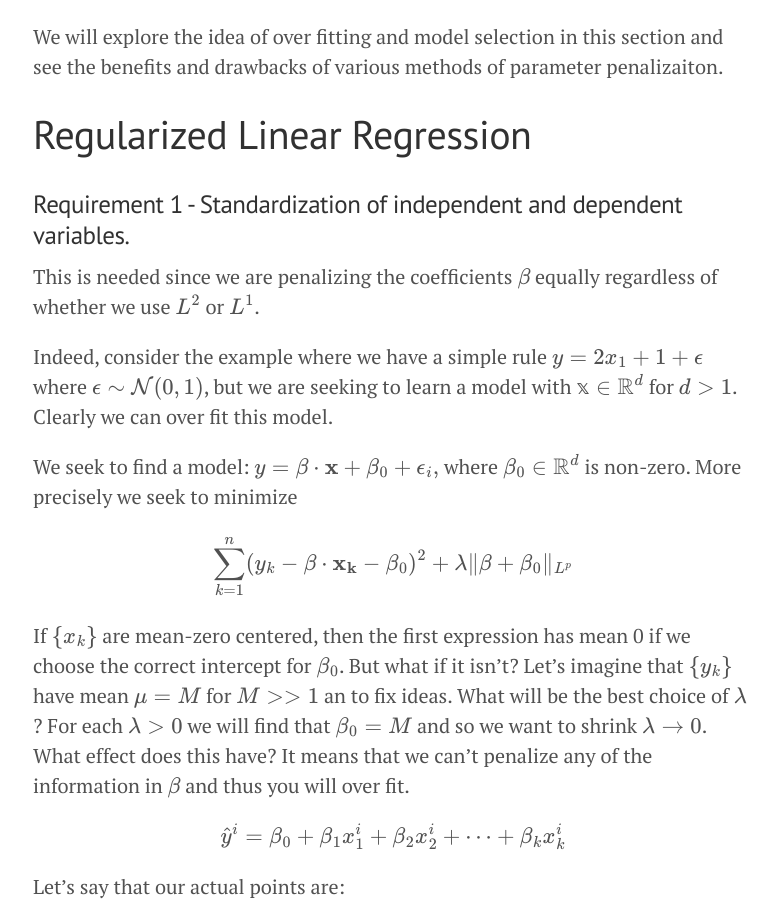
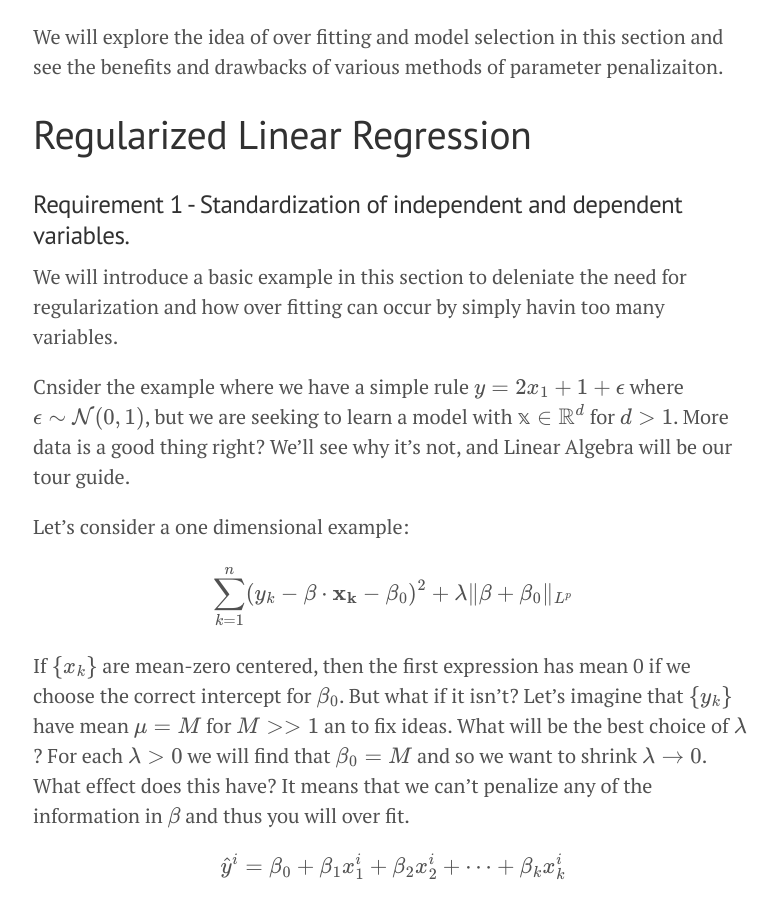
Before and after one commit to doriang102/doriang102.github.io, a Jekyll site: the page built from _posts/2017-10-13-model-selection,-regularization,-and-evaluation.md, in a window 1280 px wide and 900 px high, scrolled down 537 px. Shown: the whole window, without its empty margins (247-1025 px from the left). Built offline with Jekyll 4.4.1, drawn with Linux system fonts in a browser that asks for light colours; our own code applies the rules of GitHub Pages for plain Markdown files; formulas are drawn with MathJax 3.

Commit message:
Update 2017-10-13-model-selection,-regularization,-and-evaluation.md

```diff
--- a/_posts/2017-10-13-model-selection,-regularization,-and-evaluation.md
+++ b/_posts/2017-10-13-model-selection,-regularization,-and-evaluation.md
@@ -11,13 +11,12 @@ We will explore the idea of over fitting and model selection in this section and
 
 ### Requirement 1 - Standardization of independent and dependent variables.
 
-This is needed since we are penalizing the coefficients $$\beta$$ equally regardless of whether we use $$L^2$$ or $$L^1$$.
+We will introduce a basic example in this section to deleniate the need for regularization and how over fitting can occur by simply havin too many variables.
 
-Indeed, consider the example where we have a simple rule $$ y = 2x_1 + 1 + \epsilon$$ where $$\epsilon \sim \mathcal{N}(0,1)$$, but we are seeking to learn a model with $$\mathbb{x} \in \mathbb{R}^d$$ for $$d > 1$$. Clearly we can over fit this model.
+Cnsider the example where we have a simple rule $$ y = 2x_1 + 1 + \epsilon$$ where $$\epsilon \sim \mathcal{N}(0,1)$$, but we are seeking to learn a model with $$\mathbb{x} \in \mathbb{R}^d$$ for $$d > 1$$. More data is a good thing right? We'll see why it's not, and Linear Algebra will be our tour guide.
 
-We seek to find a model:
-$$ y = \beta \cdot \mathbf{x} + \beta_0 + \epsilon_i,$$
-where $$ \beta_0 \in \mathbb{R}^d$$ is non-zero. More precisely we seek to minimize
+
+Let's consider a one dimensional example:
 
 $$\sum_{k=1}^n (y_k- \beta \cdot \mathbf{x_k} - \beta_0)^2 + \lambda \|\beta+\beta_0\|_{L^p}$$
 
```
